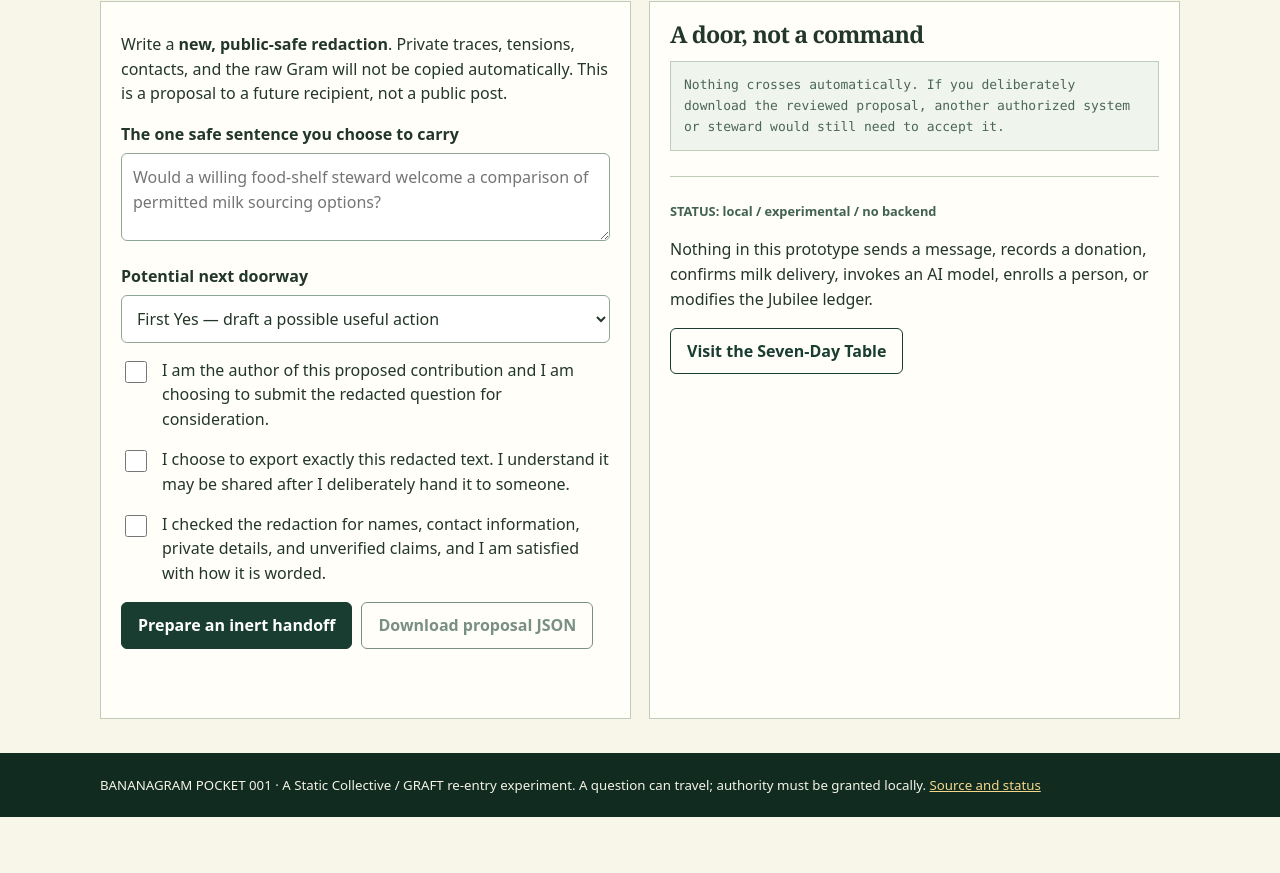
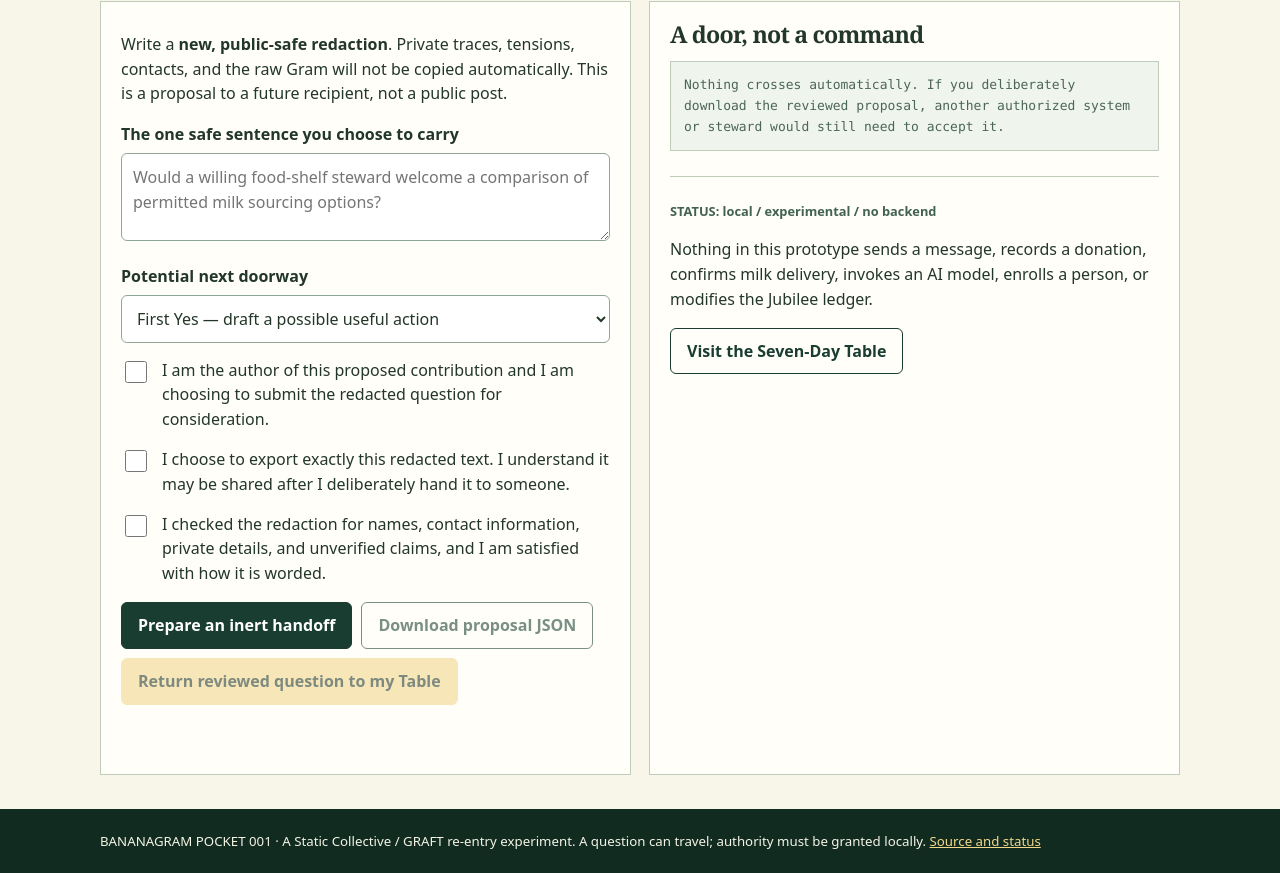
Before and after one commit to the-static-collective/GRAFT, a plain HTML site: page reentry/jubilee-banana/pocket/index.html in a window 1280 px wide. Shown: the part 4058-4931 px from the top of the page. Before the commit the page ends 4875 px from the top, so only its background shows below. Drawn offline with Linux system fonts and the light colour scheme.

Commit message:
feat(gram): show deliberate return-to-inviting-table only with in-memory handshake

```diff
--- a/reentry/jubilee-banana/pocket/index.html
+++ b/reentry/jubilee-banana/pocket/index.html
@@ -94,7 +94,7 @@ strong.privacy{color:#a34044}.smallprint{font-size:.8rem;color:#506359}.tag{font
 <div class="check"><input type="checkbox" id="authorOwn"><label for="authorOwn">I am the author of this proposed contribution and I am choosing to submit the redacted question for consideration.</label></div>
 <div class="check"><input type="checkbox" id="consent"><label for="consent">I choose to export exactly this redacted text. I understand it may be shared after I deliberately hand it to someone.</label></div>
 <div class="check"><input type="checkbox" id="reviewed"><label for="reviewed">I checked the redaction for names, contact information, private details, and unverified claims, and I am satisfied with how it is worded.</label></div>
-<div class="actions"><button type="submit">Prepare an inert handoff</button><button type="button" id="downloadHandoff" class="secondary" disabled>Download proposal JSON</button></div>
+<div class="actions"><button type="submit">Prepare an inert handoff</button><button type="button" id="downloadHandoff" class="secondary" disabled>Download proposal JSON</button><button type="button" id="returnToTableBtn" class="gold" hidden disabled>Return reviewed question to my Table</button></div><p class="smallprint" id="tableReturnHint" hidden>Opened by your private Seven-Day Table seat. This sends one reviewed sentence to that original tab only; it will be an editable, unsent draft. It does not opt into sharing or submit a contribution.</p>
 </form><p id="crossStatus" class="status" role="status"></p></div>
 <div class="box"><h3>A door, not a command</h3><div id="crossPreview" class="hint">Nothing crosses automatically. If you deliberately download the reviewed proposal, another authorized system or steward would still need to accept it.</div>
 <div class="line"></div><p class="tag">STATUS: local / experimental / no backend</p><p>Nothing in this prototype sends a message, records a donation, confirms milk delivery, invokes an AI model, enrolls a person, or modifies the Jubilee ledger.</p>
```
